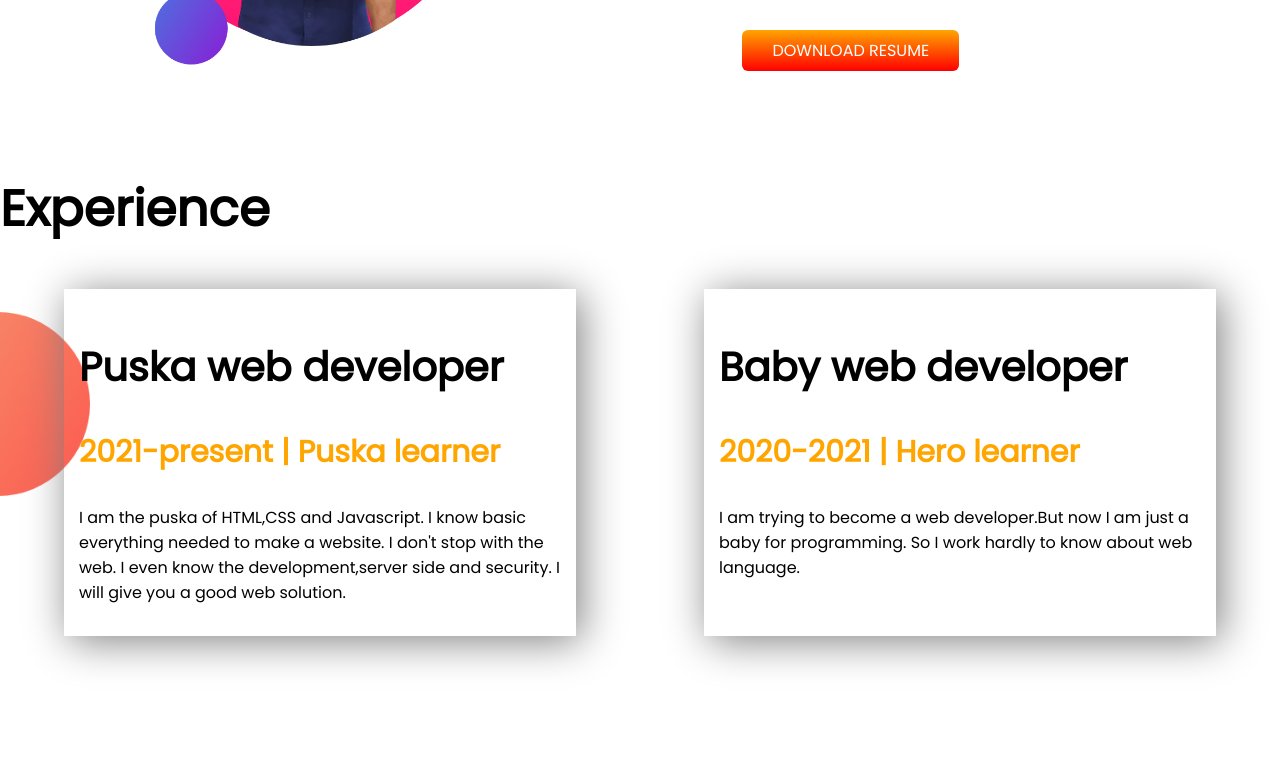
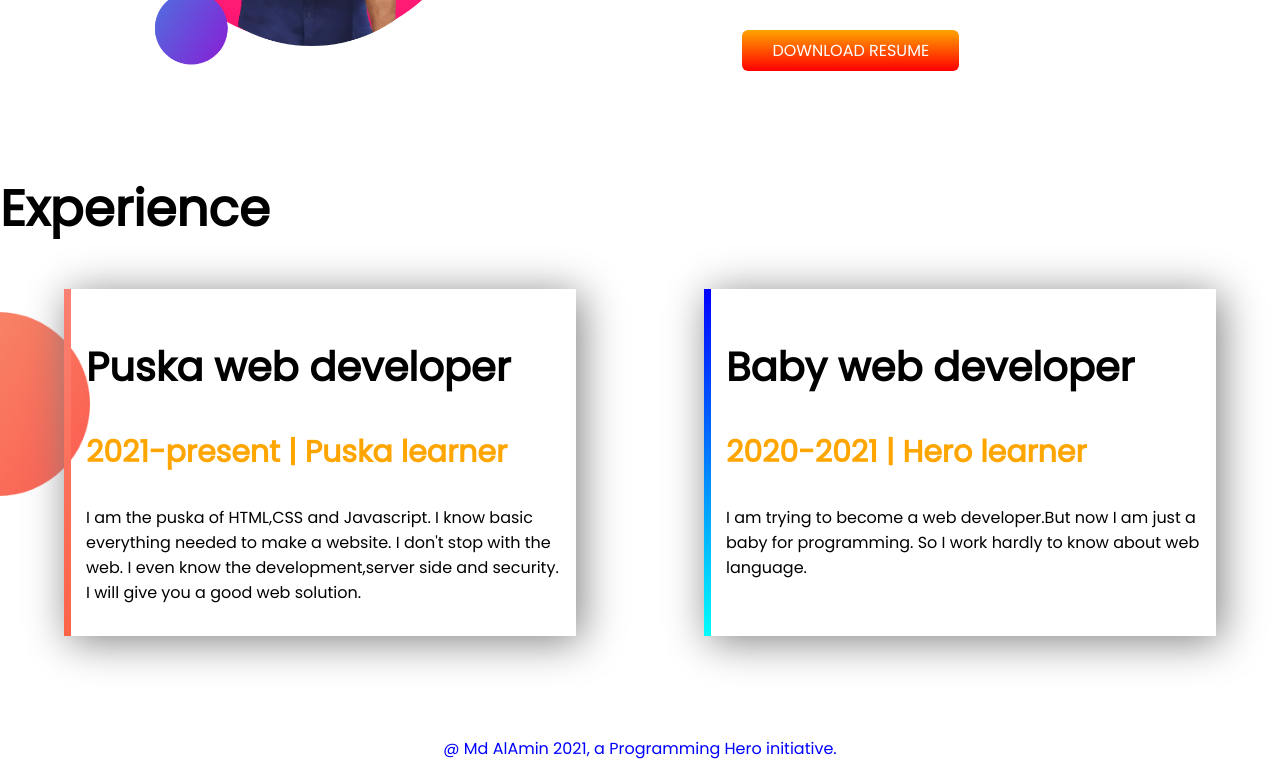
Before and after one commit to mdalamin19/Developer-portfolio, a plain HTML site: page index.html in a window 1280 px wide. Shown: the part 1027-1804 px from the top of the page. Before the commit the page ends 1763 px from the top, so only its background shows below. Drawn offline with Linux system fonts and the light colour scheme.

Commit message:
footer and experience

```diff
--- a/index.html
+++ b/index.html
@@ -55,7 +55,7 @@
         <h1>Experience</h1>
 
         <div class="flxiable-container">
-            <div class="experience-item">
+            <div id="full-stack-exprience" class="experience-item">
                 <h2>Puska web developer</h2>
                 <h3 class="take-color"> 2021-present | Puska learner </h3>
                 <p>
@@ -65,7 +65,7 @@
                 </p>
             </div>
 
-            <div class="experience-item">
+            <div id="web-experience" class="experience-item">
                 <h2>Baby web developer </h2>
                 <h3 class="take-color">2020-2021 | Hero learner </h3>
                 <p>
@@ -78,6 +78,10 @@
         </div>
 
     </section>
+
+    <footer>
+        <p> @ Md AlAmin 2021, a Programming Hero initiative.</p>
+    </footer>
 </body>
 
 </html>
--- a/style.css
+++ b/style.css
@@ -53,6 +53,7 @@ h3{
     margin-left: 5%;
     margin-right: 5%;
     padding: 15px;
+
 }
 .bottom-banner{
     background-image: url(images/exp-bg.png);
@@ -60,3 +61,17 @@ h3{
     background-position: left;
     background-size: 90px;
 }
+#web-experience{
+    border-left: 7px solid;
+    border-image:linear-gradient( blue, cyan);
+    border-image-slice: 1;
+}
+#full-stack-exprience{
+    border-left: 7px solid;
+    border-image:linear-gradient(salmon, tomato);
+    border-image-slice: 1;
+}
+footer p{
+    text-align: center;
+    color: blue;
+}
```
Also changed, not shown: 4 other files.
